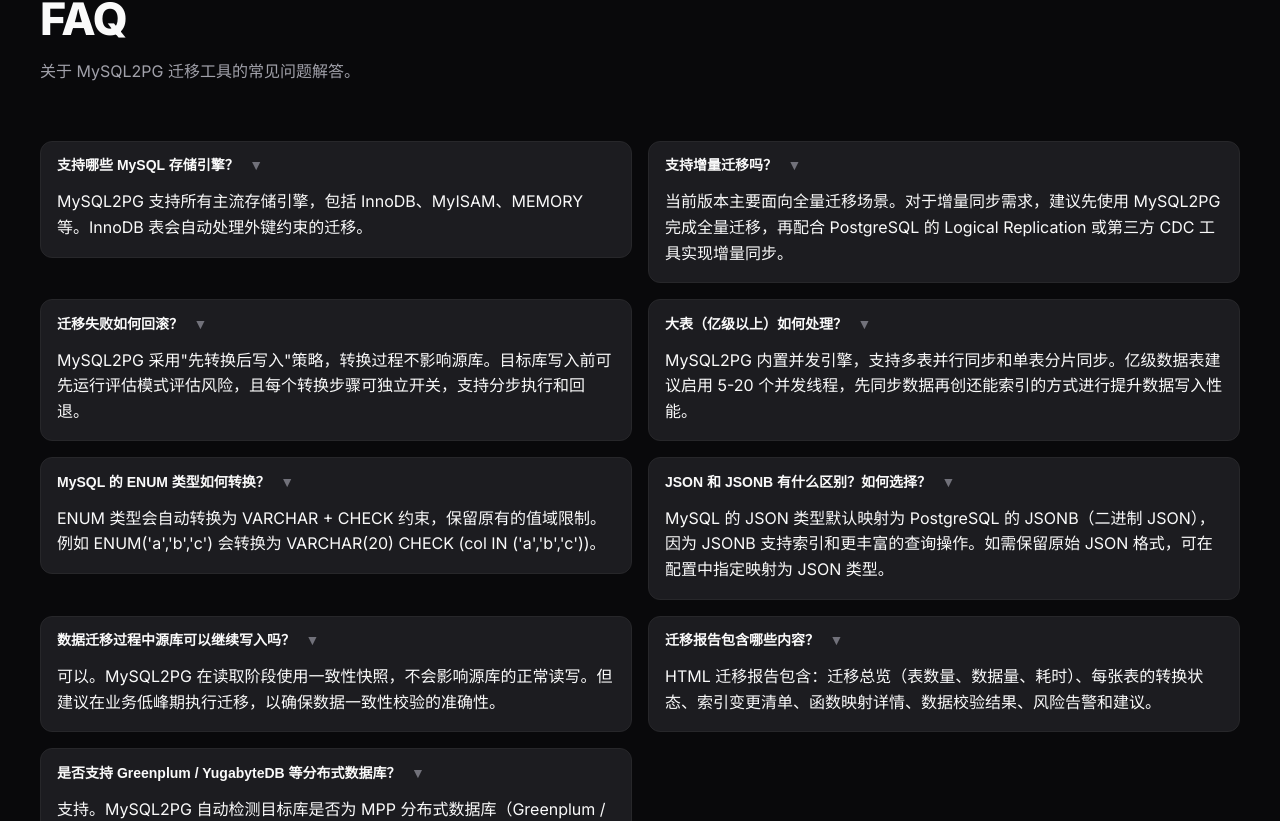
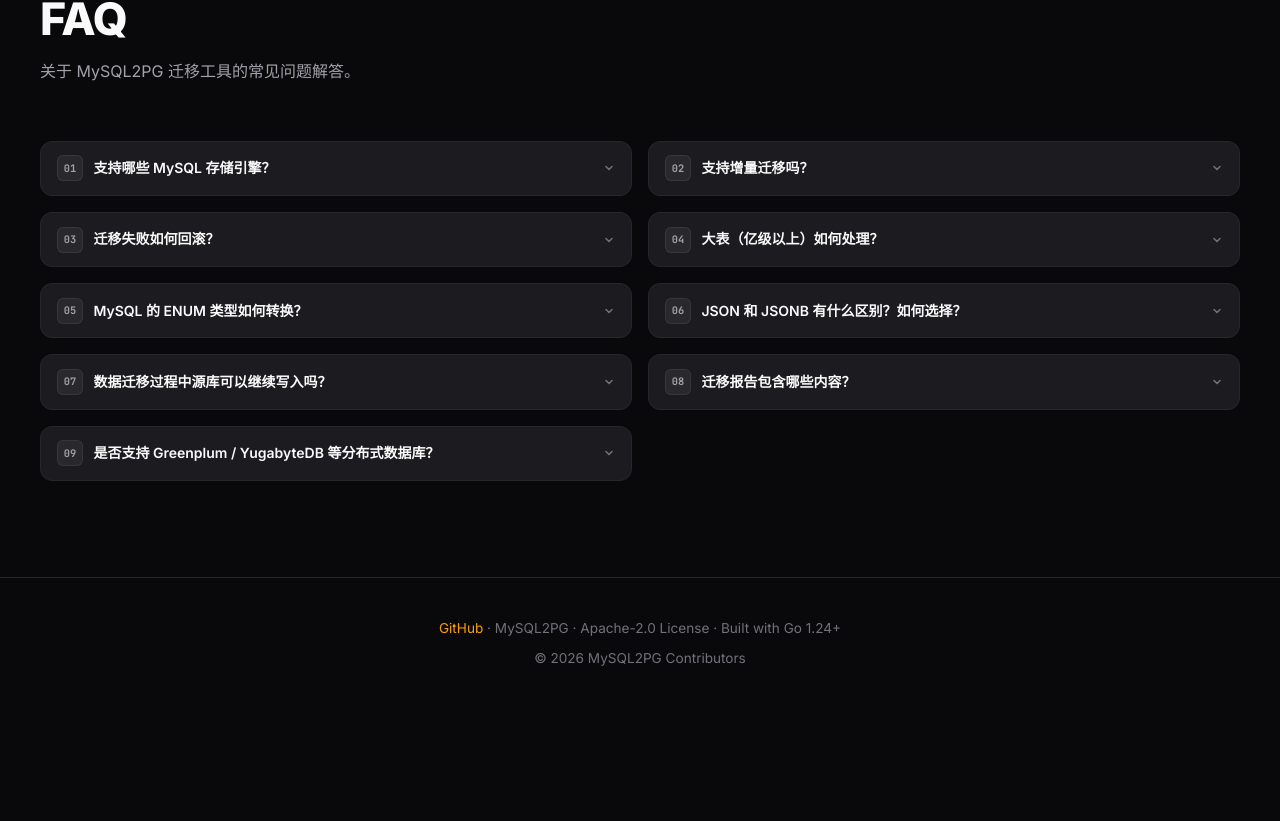
Before and after one commit to xfg0218/MySQL2PGWeb, a Vue app in the folder frontend/: page / in a window 1280 px wide. Shown: the part 10086-10907 px from the top of the page. After the commit the page ends 10795 px from the top, so only its background shows below. Built offline with nearby package versions, Linux system fonts and the light colour scheme.

Commit message:
update  FAQ  file

```diff
--- a/frontend/src/components/FAQ.vue
+++ b/frontend/src/components/FAQ.vue
@@ -1,24 +1,35 @@
 <template>
   <section class="section" id="faq">
     <div class="section-inner">
-      <div class="section-tag">{{ t.faq.tag }}</div>
-      <h2 class="section-title">{{ t.faq.title }}</h2>
-      <p class="section-desc">{{ t.faq.desc }}</p>
+      <template v-if="!standalone">
+        <div class="section-tag" v-if="t.faq.tag">{{ t.faq.tag }}</div>
+        <h2 class="section-title">{{ t.faq.title }}</h2>
+        <p class="section-desc">{{ t.faq.desc }}</p>
+      </template>
       <div class="faq-list">
-        <div
-          class="faq-item"
-          :class="{ open: openIndex === i }"
+        <details
           v-for="(item, i) in t.faq.items"
           :key="i"
+          class="faq-item reveal"
+          :open="openIndex === i"
+          @toggle="onToggle(i, $event)"
         >
-          <button class="faq-question" @click="toggle(i)">
-            <span>{{ item.q }}</span>
-            <span class="faq-arrow">▼</span>
-          </button>
+          <summary class="faq-question" @click.prevent="toggle(i)">
+            <span class="faq-q-badge">{{ String(i + 1).padStart(2, '0') }}</span>
+            <span class="faq-q-text">{{ item.q }}</span>
+            <span class="faq-arrow">
+              <svg width="12" height="12" viewBox="0 0 12 12" fill="none">
+                <path d="M3 4.5L6 7.5L9 4.5" stroke="currentColor" stroke-width="1.5" stroke-linecap="round" stroke-linejoin="round"/>
+              </svg>
+            </span>
+          </summary>
           <div class="faq-answer">
-            <div class="faq-answer-inner">{{ item.a }}</div>
+            <div class="faq-answer-inner">
+              <div class="faq-a-label">A</div>
+              <div class="faq-a-text">{{ item.a }}</div>
+            </div>
           </div>
-        </div>
+        </details>
       </div>
     </div>
   </section>
@@ -27,9 +38,18 @@
 <script setup>
 import { ref } from 'vue'
 import { useLang } from '../composables/useLang'
+defineProps({ standalone: Boolean })
 const { t } = useLang()
+
 const openIndex = ref(-1)
+
 function toggle(i) {
   openIndex.value = openIndex.value === i ? -1 : i
 }
+
+function onToggle(i, event) {
+  if (!event.target.open && openIndex.value === i) {
+    openIndex.value = -1
+  }
+}
 </script>
```
